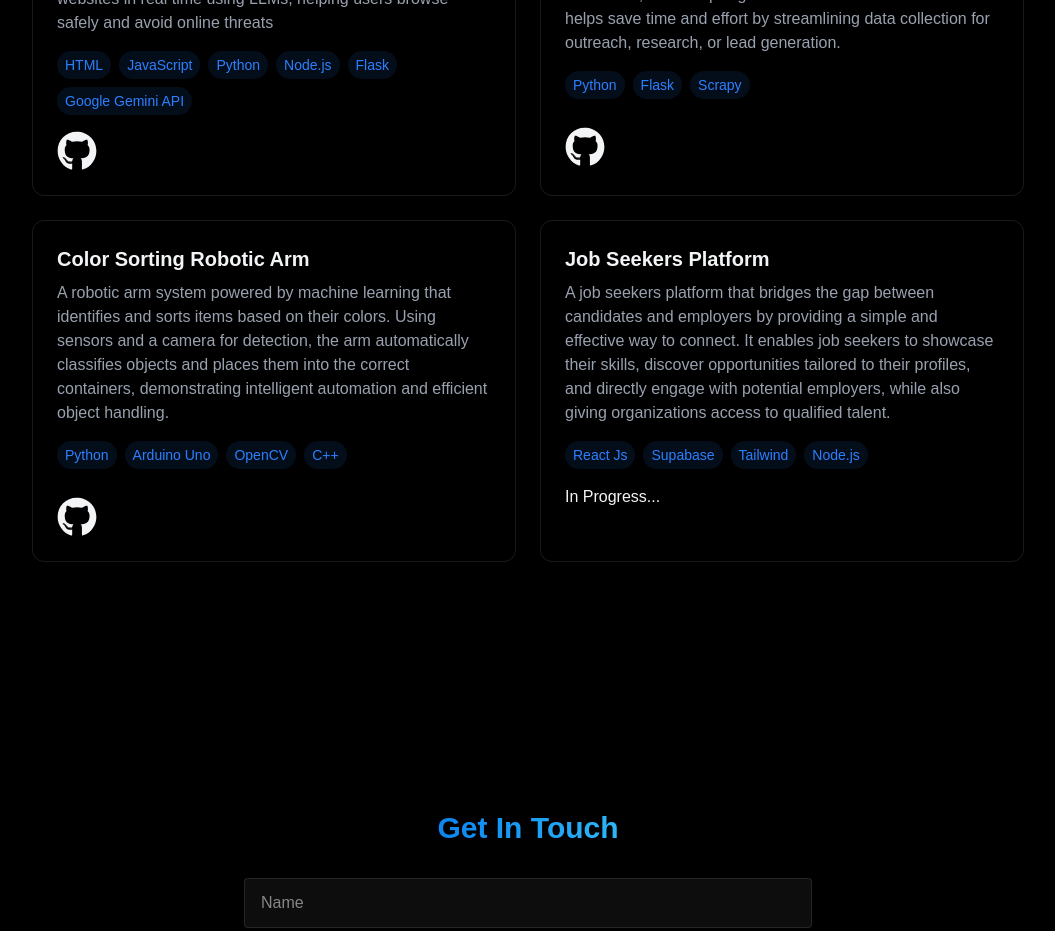
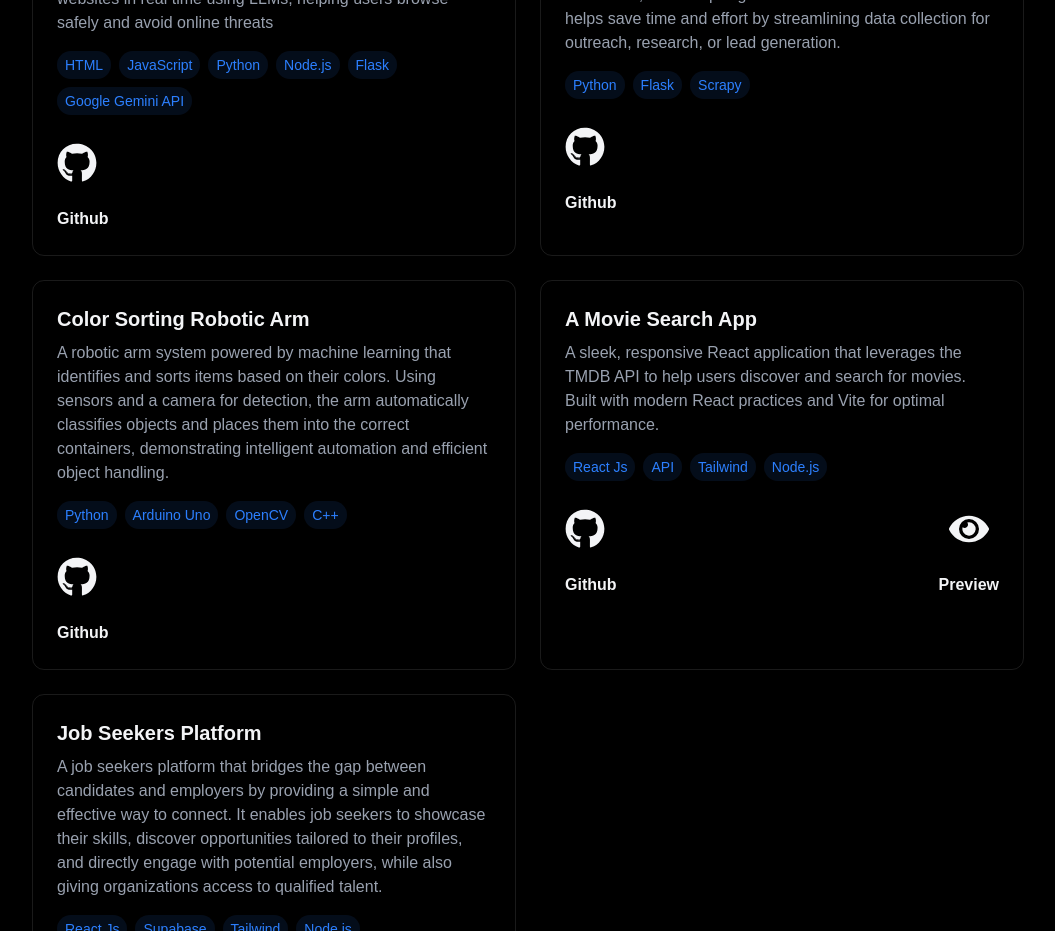
Before and after one commit to ch4rm78/kenny-portfolio, a React (Vite) app: page / in a window 1280 px wide. Shown: the part 2060-2991 px from the top of the page, without its empty margins (112-1167 px from the left). Built offline with nearby package versions, Linux system fonts and the light colour scheme; no server answers.

Commit message:
new project

```diff
--- a/src/components/section/Projects.jsx
+++ b/src/components/section/Projects.jsx
@@ -1,5 +1,6 @@
 import React from 'react'
 import {FaGithub} from 'react-icons/fa'
+import {FaEye} from 'react-icons/fa'
 import RevealOnScroll from '../RevealOnScroll'
 
 
@@ -26,12 +27,15 @@ const Projects = () => {
               ))}
             </div>
 
-            <div className=''>
+            <div className='flex justify-between items-center'>
               <a href="https://github.com/ch4rm78/Browser-Extension-for-detecting-phishing-attacks-using-LLMs">
-                <FaGithub className='w-10 h-10 mt-3'/>
+                <FaGithub className='w-10 h-10 mt-3'/><br />
+                <h3 className='font-bold'>Github</h3>
               </a>
             </div>
 
+
+              {/* web scraper */}
           </div>
           <div className="p-6 rounded-xl border border-white/10 hover:-translate-y-1 hover:border-blue-500/30 hover:shadow-[0_2px_8px_rgba(59,130,246,0.2)] transition">
             <h3 className='text-xl font-bold mb-2'>Web Crawler</h3>
@@ -49,11 +53,13 @@ const Projects = () => {
 
             <div className='flex justify-between items-center'>
               <a href="https://github.com/ch4rm78/python-web-crawler">
-                <FaGithub className='w-10 h-10 mt-3'/>
+                <FaGithub className='w-10 h-10 mt-3'/><br />
+                <h3 className='font-bold'>Github</h3>
               </a>
             </div>
           </div>
 
+          {/* Robotic arm */}
           <div className="p-6 rounded-xl border border-white/10 hover:-translate-y-1 hover:border-blue-500/30 hover:shadow-[0_2px_8px_rgba(59,130,246,0.2)] transition">
             <h3 className='text-xl font-bold mb-2'>Color Sorting Robotic Arm</h3>
             <p className='text-gray-400 mb-4'>A robotic arm system powered by machine learning that identifies and sorts items based on their colors. Using sensors and a camera for detection,
@@ -69,8 +75,35 @@ const Projects = () => {
 
             <div className='flex justify-between items-center'>
               <a href="https://github.com/ch4rm78/3dof-Robotic-arm-to-sort-items-based-on-color">
-                <FaGithub className='w-10 h-10 mt-3'/>
+                <FaGithub className='w-10 h-10 mt-3'/><br />
+                <h3 className='font-bold'>Github</h3>
               </a>
+            </div>
+          </div>
+
+           <div className="p-6 rounded-xl border border-white/10 hover:-translate-y-1 hover:border-blue-500/30 hover:shadow-[0_2px_8px_rgba(59,130,246,0.2)] transition">
+            <h3 className='text-xl font-bold mb-2'>A Movie Search App</h3>
+            <p className='text-gray-400 mb-4'>A sleek, responsive React application that leverages the TMDB API to help users discover and search for movies.
+              Built with modern React practices and Vite for optimal performance.</p>
+            <div className='flex flex-wrap gap-2 mb-4'>
+              {['React Js', 'API', "Tailwind", "Node.js"].map((tech, key) => (
+                <span key={key} className="bg-blue-500/10 text-blue-500 px-2 py-1 rounded-full text-sm hover:bg-blue-500/20
+                                                            hover:shadow-[0_2px_8px_rgba(59,130,246,0.1)] transition-all">
+                  {tech}
+                </span>
+              ))}
+            </div>
+
+            <div className='flex justify-between'>
+              <a href="https://github.com/ch4rm78/discover-movies">
+                <FaGithub className='w-10 h-10 mt-3'/><br />
+              <h3 className='font-bold'>Github</h3>
+              </a>
+              <a className="" href="https://ch4rm78.github.io/discover-movies">
+                <FaEye className='ml-2.5 w-10 h-10 mt-3'/><br />
+                <h3 className='font-bold'>Preview</h3>
+              </a>
+
             </div>
           </div>
 
```
